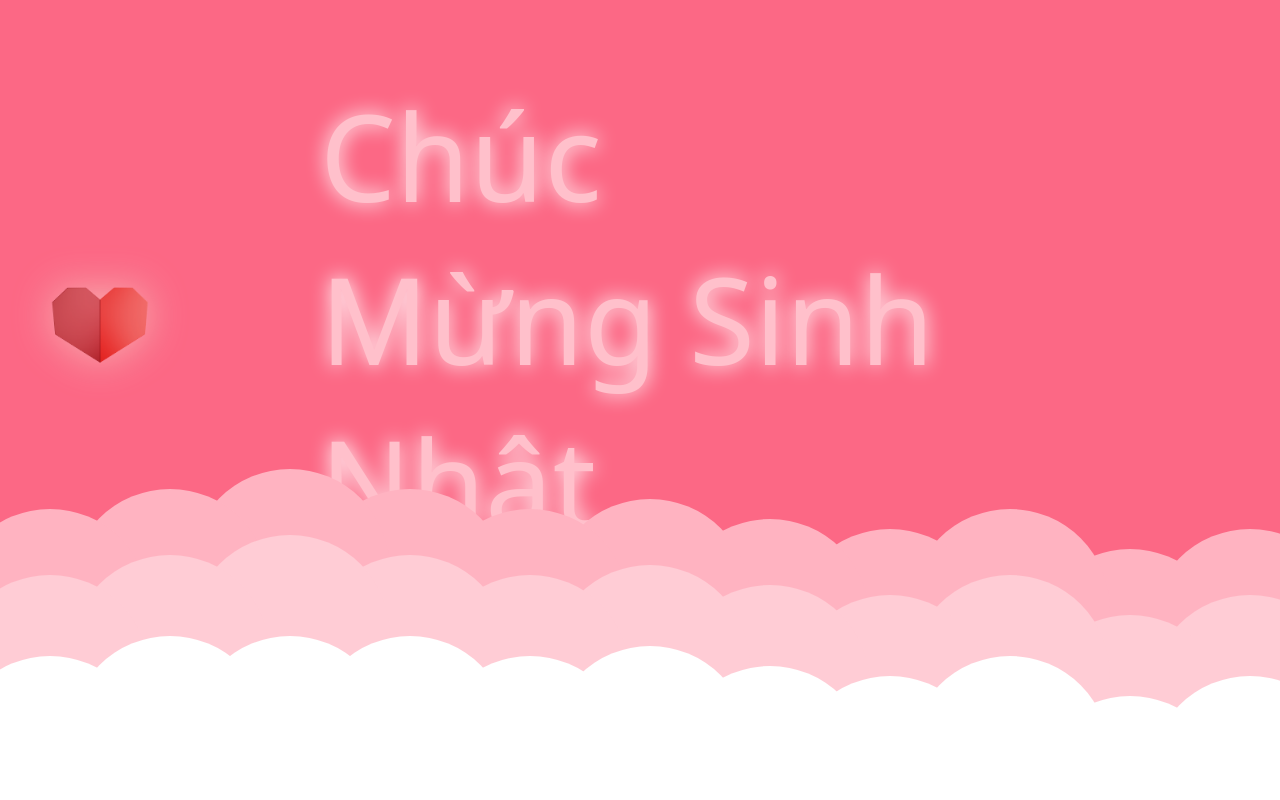
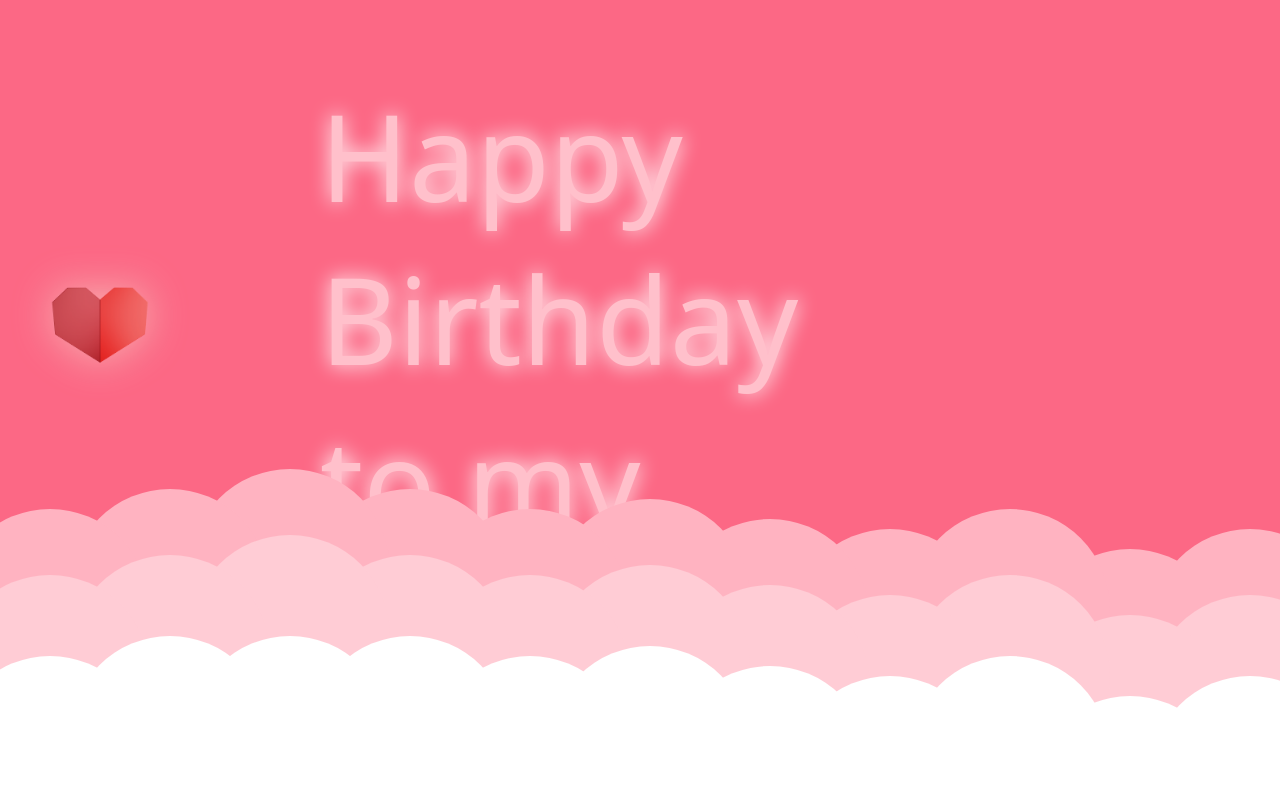
Before and after one commit to NgChuThanhNhan/Letter4myluv.github.io, a plain HTML site: page index.html in a window 1280 px wide. Drawn offline with Linux system fonts and the light colour scheme; a web font is replaced by a local one.

Commit message:
Update index.html

```diff
--- a/index.html
+++ b/index.html
@@ -26,8 +26,8 @@
         <img class="paperHeart paperHeart6" style="--time: 3s" src="./img/paperHeart.webp" alt="">
 
         <div class="boxTitle">
-            <p class="firstTitle partTitle">Chúc Mừng Sinh Nhật</p>
-            <p class="secondTitle partTitle"> Của Em </p>
+            <p class="firstTitle partTitle">Happy Birthday </p>
+            <p class="secondTitle partTitle"> to my honey</p>
         </div>
 
         <audio id="bg-music" loop>
```
